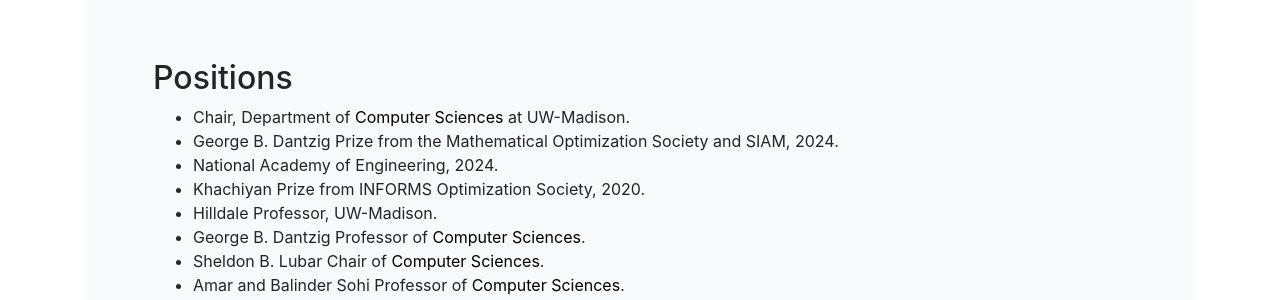
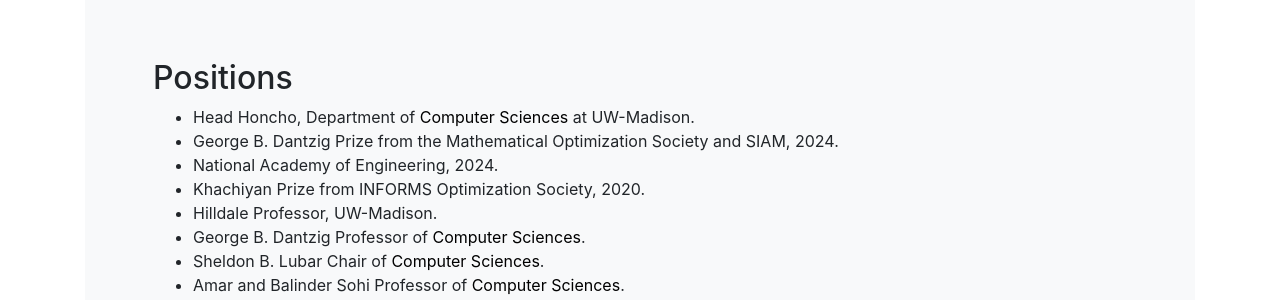
Before and after one commit to wrightstephen/sw_proj, a Jekyll site: the page built from index.md, in a window 1280 px wide and 900 px high, scrolled down 500 px. Shown: the part 153-453 px from the top of the window. Built offline with Jekyll 4.4.1, drawn with Linux system fonts in a browser that asks for light colours; nearby versions of some CDN libraries; comment, search, counter and statistics services are not loaded.

Commit message:
tweaked positions
sdfkjsfdkj

```diff
--- a/_includes/positions.md
+++ b/_includes/positions.md
@@ -1,4 +1,4 @@
-- Chair, Department of [Computer Sciences](http://www.cs.wisc.edu/) at UW-Madison.
+- Head Honcho, Department of [Computer Sciences](http://www.cs.wisc.edu/) at UW-Madison.
 - George B. Dantzig Prize from the Mathematical Optimization Society and SIAM, 2024.
 - National Academy of Engineering, 2024.
 - Khachiyan Prize from INFORMS Optimization Society, 2020.
```
